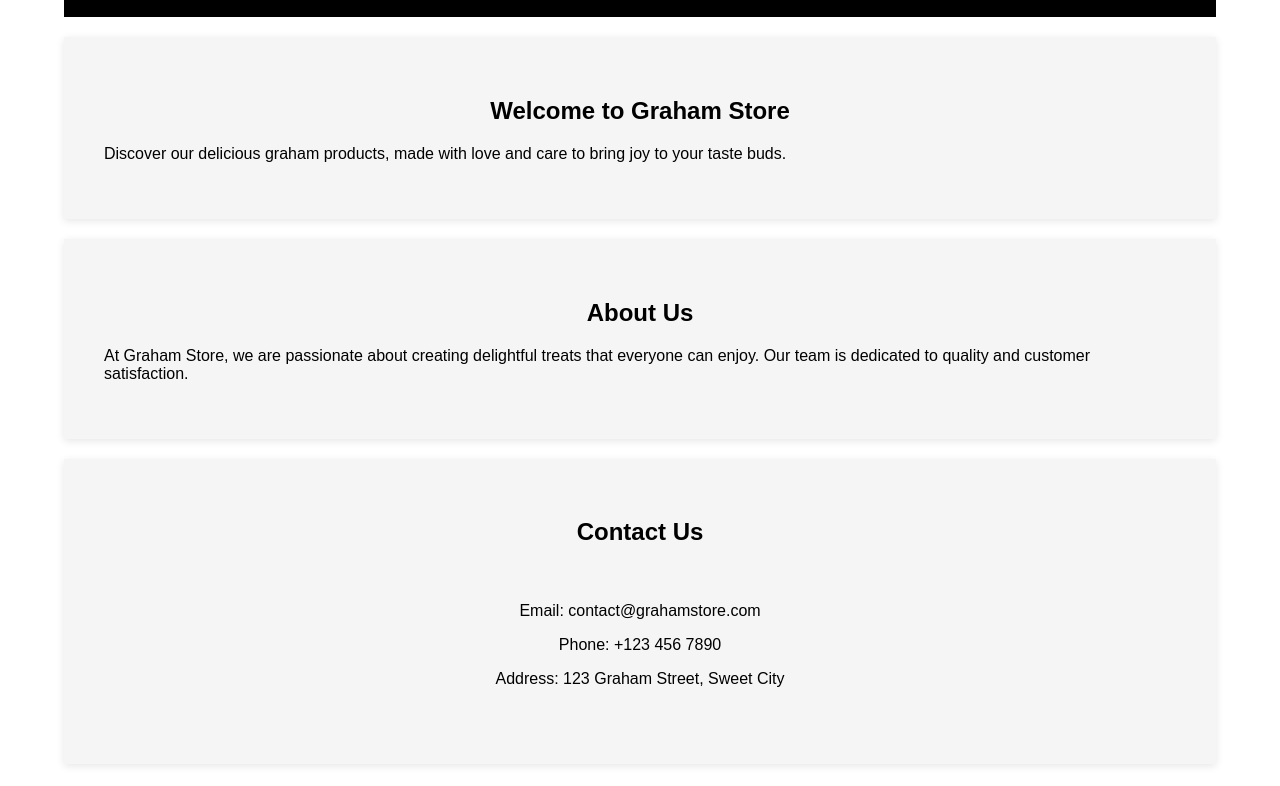
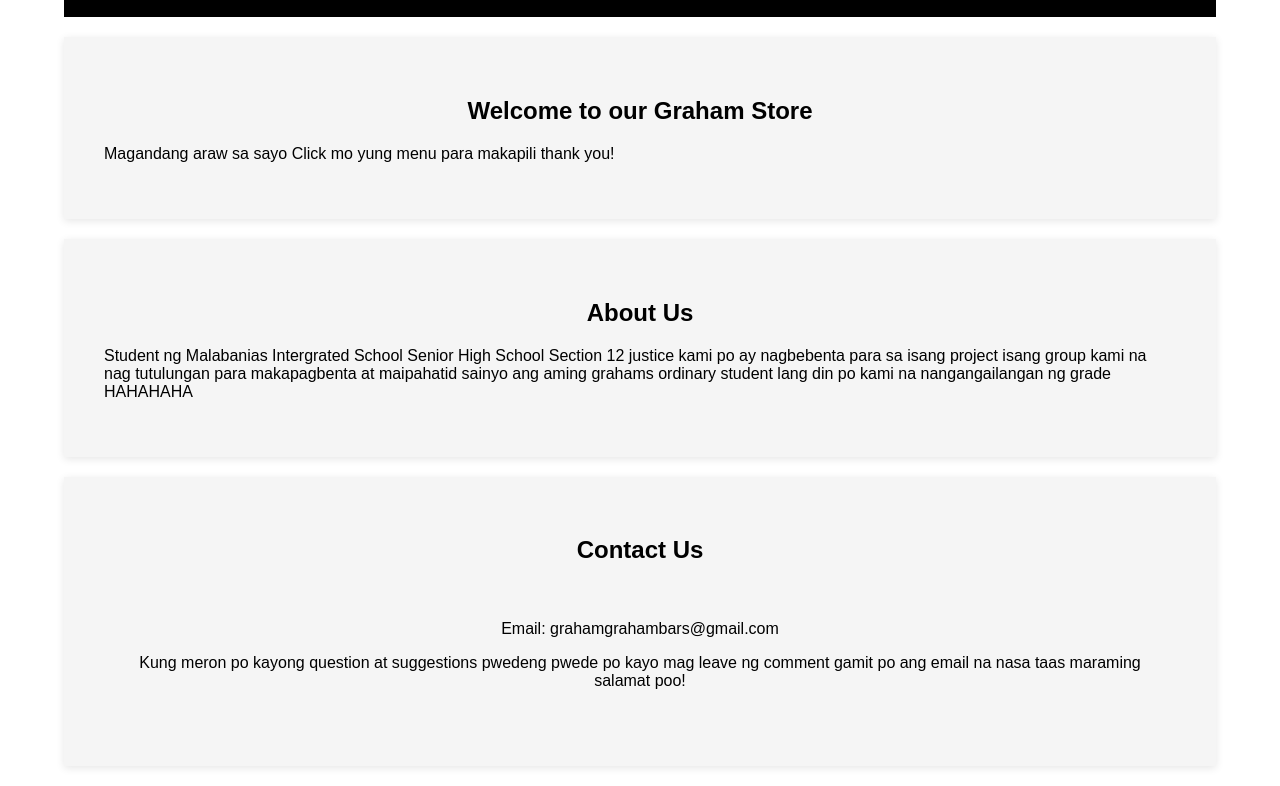
Before and after one commit to grahambars-mis/graham, a plain HTML site: page Home.html in a window 1280 px wide. Shown: the part 123-909 px from the top of the page. Drawn offline with Linux system fonts and the light colour scheme.

Commit message:
Update Home.html

```diff
--- a/Home.html
+++ b/Home.html
@@ -95,21 +95,23 @@
         </header>
 
         <section class="section" id="home">
-            <h2>Welcome to Graham Store</h2>
-            <p>Discover our delicious graham products, made with love and care to bring joy to your taste buds.</p>
+            <h2>Welcome to our Graham Store</h2>
+            <p>Magandang araw sa sayo Click mo yung menu para makapili thank you!</p>
         </section>
 
         <section class="section" id="about">
             <h2>About Us</h2>
-            <p>At Graham Store, we are passionate about creating delightful treats that everyone can enjoy. Our team is dedicated to quality and customer satisfaction.</p>
+            <p>Student ng Malabanias Intergrated School Senior High School Section 12 justice kami po ay nagbebenta para sa isang project
+               isang group kami na nag tutulungan para makapagbenta at maipahatid sainyo ang aming grahams ordinary student lang din po kami na nangangailangan ng grade HAHAHAHA
+               </p>
         </section>
 
         <section class="section" id="contact">
             <h2>Contact Us</h2>
             <div class="contact-info">
-                <p>Email: contact@grahamstore.com</p>
-                <p>Phone: +123 456 7890</p>
-                <p>Address: 123 Graham Street, Sweet City</p>
+                <p>Email: grahamgrahambars@gmail.com</p>
+                <p>Kung meron po kayong question at suggestions pwedeng pwede po kayo mag leave ng comment gamit po ang email na nasa taas maraming
+                   salamat poo!</p>
             </div>
         </section>
     </div>
```
